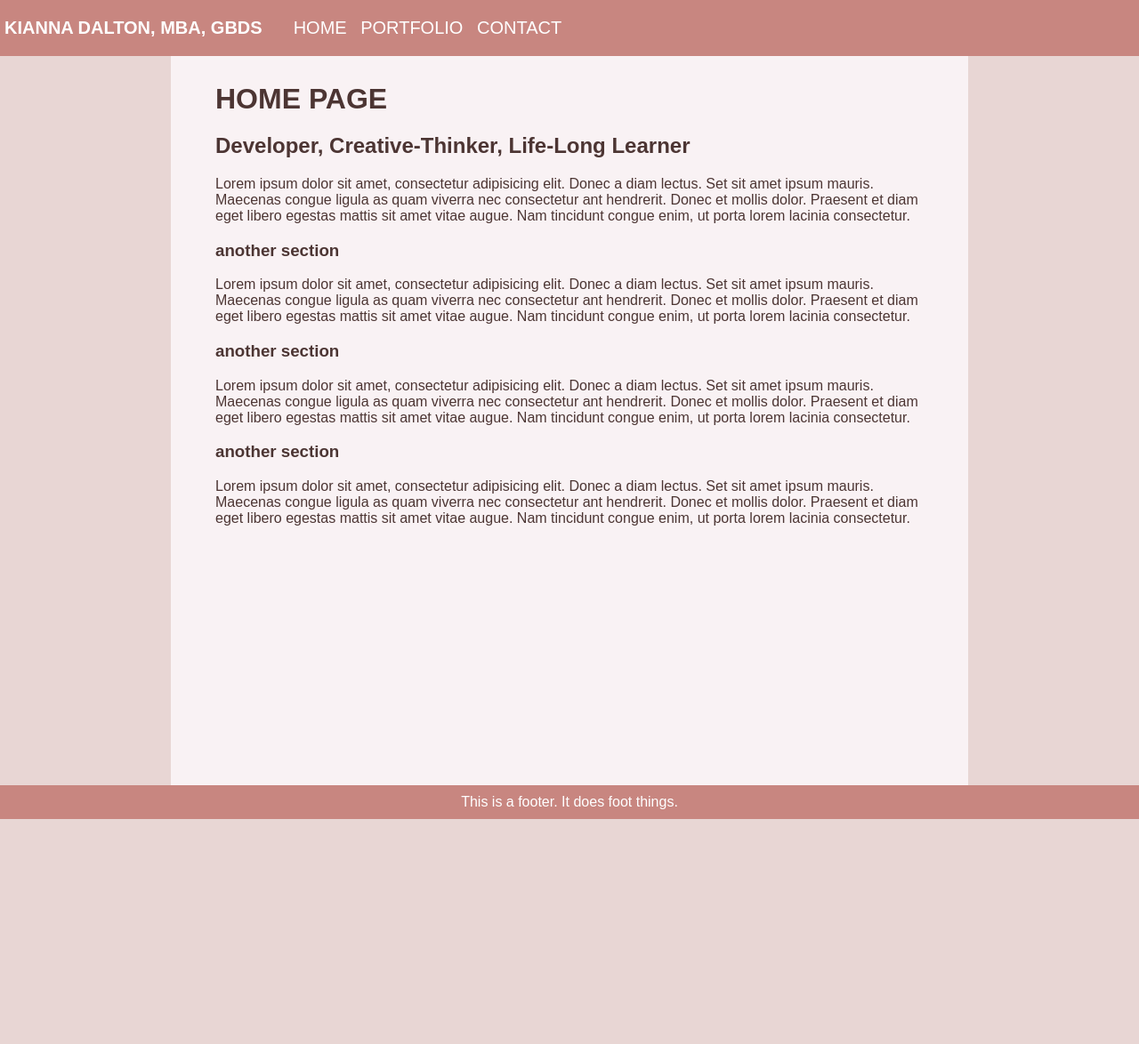
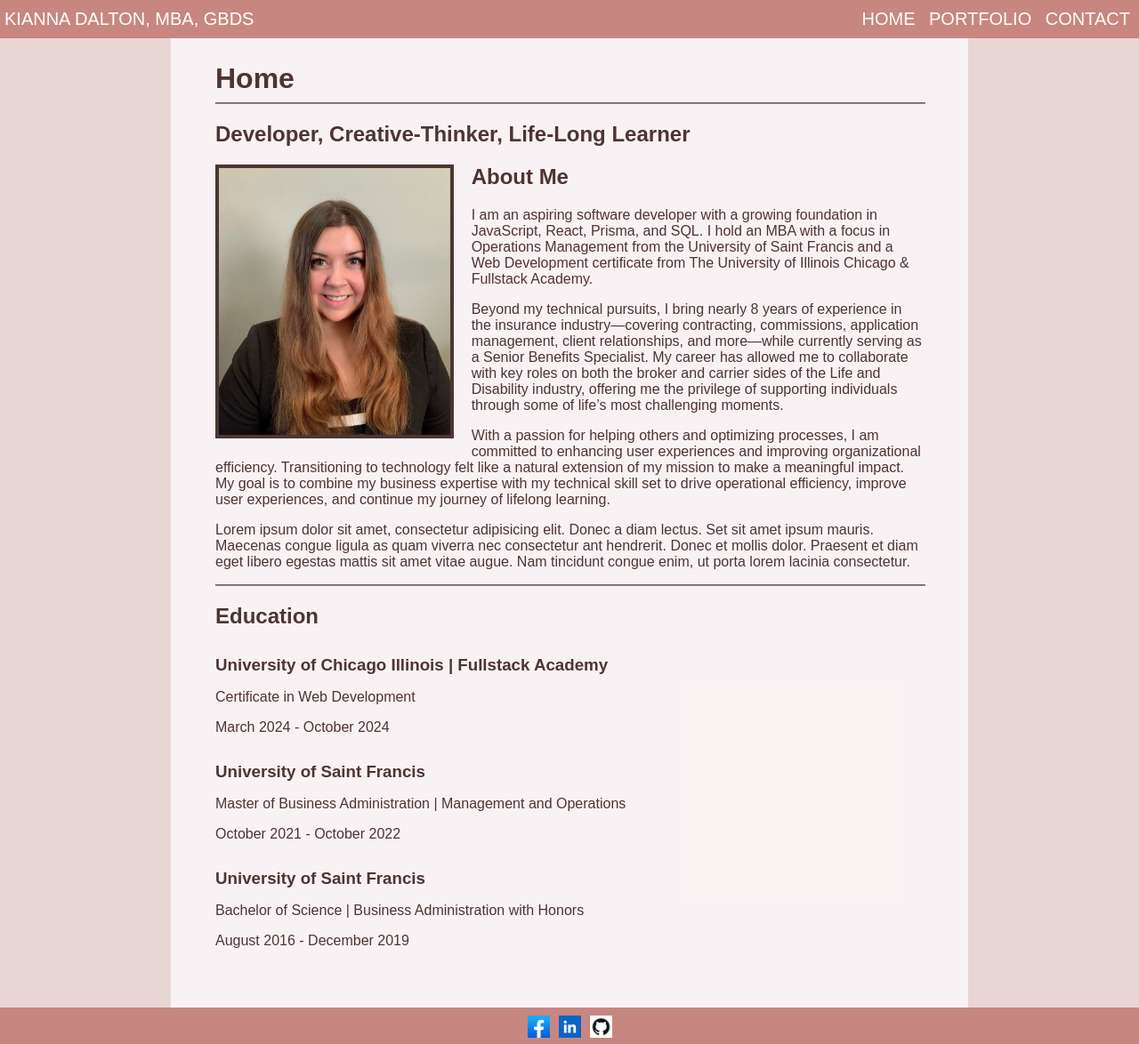
Before and after one commit to kiannadalton/Block-8---Personal-Website, a plain HTML site: page index.html in a window 1280 px wide. Shown: the whole page at 89% size. Before the commit the page ends 921 px from the top, so only its background shows below. Drawn offline with Linux system fonts and the light colour scheme.

Commit message:
completed personal website before adding flex or grid

```diff
--- a/index.html
+++ b/index.html
@@ -9,7 +9,7 @@
   <body>
     <!-- This is the navBar at the top of the screen. h1 has a nested so that the name takes users back to HOME -->
     <nav>
-      <p><a href="index.html">KIANNA DALTON, MBA, GBDS</a></p>
+      <a href="index.html">KIANNA DALTON, MBA, GBDS</a>
 
       <div class="diffLinks">
         <a href="index.html">HOME</a>
@@ -21,19 +21,28 @@
     <!-- This section is the main information of the page -->
 
     <main>
-      <h1>HOME PAGE</h1>
+      <h1>Home</h1>
+
+      <hr>
+
       <article>
         <h2>Developer, Creative-Thinker, Life-Long Learner</h2>
+
+        <div>
+          <img src="./images/homepage.jpeg" alt="Profile Picture" class="homePic portfolioPic"/>
+
+          <div>
+            <h2>About Me</h2>
+
             <p>
-          Lorem ipsum dolor sit amet, consectetur adipisicing elit. Donec a diam
-          lectus. Set sit amet ipsum mauris. Maecenas congue ligula as quam
-          viverra nec consectetur ant hendrerit. Donec et mollis dolor. Praesent
-          et diam eget libero egestas mattis sit amet vitae augue. Nam tincidunt
-          congue enim, ut porta lorem lacinia consectetur.
+                I am an aspiring software developer with a growing foundation in JavaScript, React, Prisma, and SQL. I hold an MBA with a focus in Operations Management from the University of Saint Francis and a Web Development certificate from The University of Illinois Chicago & Fullstack Academy.
             </p>
-
-        <section>
-          <h3>another section</h3>
+            <p>
+                Beyond my technical pursuits, I bring nearly 8 years of experience in the insurance industry—covering contracting, commissions, application management, client relationships, and more—while currently serving as a Senior Benefits Specialist. My career has allowed me to collaborate with key roles on both the broker and carrier sides of the Life and Disability industry, offering me the privilege of supporting individuals through some of life’s most challenging moments.
+            </p>
+            <p>
+                With a passion for helping others and optimizing processes, I am committed to enhancing user experiences and improving organizational efficiency. Transitioning to technology felt like a natural extension of my mission to make a meaningful impact. My goal is to combine my business expertise with my technical skill set to drive operational efficiency, improve user experiences, and continue my journey of lifelong learning.
+              </p>
               <p>
                 Lorem ipsum dolor sit amet, consectetur adipisicing elit. Donec a
                 diam lectus. Set sit amet ipsum mauris. Maecenas congue ligula as
@@ -41,29 +50,48 @@
                 Praesent et diam eget libero egestas mattis sit amet vitae augue.
                 Nam tincidunt congue enim, ut porta lorem lacinia consectetur.
               </p>
-        </section>
-        <section>
-          <h3>another section</h3>
-          <p>
-            Lorem ipsum dolor sit amet, consectetur adipisicing elit. Donec a
-            diam lectus. Set sit amet ipsum mauris. Maecenas congue ligula as
-            quam viverra nec consectetur ant hendrerit. Donec et mollis dolor.
-            Praesent et diam eget libero egestas mattis sit amet vitae augue.
-            Nam tincidunt congue enim, ut porta lorem lacinia consectetur.
-          </p>
-        </section>
-        <section>
-          <h3>another section</h3>
-          <p>
-            Lorem ipsum dolor sit amet, consectetur adipisicing elit. Donec a
-            diam lectus. Set sit amet ipsum mauris. Maecenas congue ligula as
-            quam viverra nec consectetur ant hendrerit. Donec et mollis dolor.
-            Praesent et diam eget libero egestas mattis sit amet vitae augue.
-            Nam tincidunt congue enim, ut porta lorem lacinia consectetur.
-          </p>
-        </section>
+
+          </div>
+
+          <hr>
+
+          <div>
+            <h2>Education</h2>
+
+            <div>
+                <h3>University of Chicago Illinois | Fullstack Academy </h3>
+                <p>Certificate in Web Development</p>
+                <p>March 2024 - October 2024</p>
+            </div>
+            <div>
+                <h3>University of Saint Francis</h3>
+                <p>Master of Business Administration | Management and Operations</p>
+                <p>October 2021 - October 2022</p>
+            </div>
+            <div>
+                <h3>University of Saint Francis</h3>
+                <p>Bachelor of Science | Business Administration with Honors</p>
+                <p> August 2016 - December 2019</p>
+            </div>
+
+          </div>
+
+        </div>
+
+
       </article>
     </main>
-    <footer>This is a footer. It does foot things.</footer>
+
+    <footer>
+        <a href="https://www.facebook.com/" target="_blank"
+          ><img src="./images/facebook.png" alt="Facebook Icon" class="logo"
+        /></a>
+        <a href="https://www.linkedin.com/in/kiannadalton/" target="_blank"
+          ><img src="./images/LinkedIn.png" alt="Facebook Icon" class="logo"
+        /></a>
+        <a href="https://github.com/kiannadalton" target="_blank"
+          ><img src="./images/github.png" alt="Facebook Icon" class="logo"
+        /></a>
+      </footer>
   </body>
 </html>
--- a/style.css
+++ b/style.css
@@ -7,7 +7,7 @@ body {
 main {
   margin: 0% 15%;
   background-color: rgba(255, 252, 254, 0.762);
-    padding: 10px 50px;
+  padding: 50px 50px;
   color: rgb(76, 53, 51);
   min-height: 100vh;
 }
@@ -19,28 +19,31 @@ h1 {
   color: rgb(76, 53, 51);
 }
 
+hr {
+    border-color: rgba(76, 53, 51, 0.568);
+    width: 100%;
+}
+
 nav {
   display: flex;
+  justify-content: space-between;
+  position: fixed;
   align-items: center;
   font-size: 20px;
   color: antiquewhite;
   background-color: rgb(200, 134, 128);
+  padding: 10px 0px;
+  width: 100%;
 }
 
 nav a {
   color: white;
-    transition: .2s linear;
+  transition: 0.2s linear;
 }
 
 nav a:hover {
-    border-bottom: .1rem solid;
+  border-bottom: 0.1rem solid;
   font-weight: bold;
-
-}
-
-nav p {
-  margin-right: 25px;
-  font-weight: bolder;
 }
 
 a {
@@ -49,18 +52,51 @@ a {
 }
 
 .diffLinks {
-  justify-content: end;
-
+    padding-right: 5px;
 }
 
-img {
+.logo {
+    height: 25px;
+}
+/* Floating left allows text to move around image */
+.portfolioPic {
   height: 200px;
-  margin-right: 15px;
+  margin-right: 20px;
+  margin-bottom: 20px;
+  float: left;
+  border: solid 4px rgb(76, 53, 51);
 }
 
-section div {
-  display: flex;
+.homePic {
+    height: 300px;
 }
+
+
+.homePage h2 {
+    width: 100%;
+}
+
+h3 {
+    margin-bottom: 0px;
+    margin-top: 30px;
+}
+
+/* Portfolio Page Code */
+
+.projectTitle {
+    margin: 15px 0px;
+}
+.projects {
+    margin-top: 0px;
+}
+
+
+
+/* Contact Page Code */
+.GetInTouch {
+    margin-top: 30px;
+}
+
 
 .selectOptions {
   font-size: 40px;
@@ -69,7 +105,7 @@ section div {
 footer {
   bottom: 0;
   width: 100%;
-  padding: 10px 0px;
+  padding: 9px 0px 3px 0px;
   background-color: rgb(200, 134, 128);
   color: white;
   display: flex;
@@ -98,11 +134,11 @@ button {
   padding: 10px;
   font-size: 15px;
   font-weight: bold;
-    transition: .2s linear;
+  transition: 0.2s linear;
 }
 
 button:hover {
-    background-color: rgb(179, 124, 119);
+  background-color: rgb(253, 175, 168);
 }
 
 /* use , and make a new line to add several tags together in one section */
@@ -112,7 +148,6 @@ select,
 textarea {
   width: 100%;
   margin: 5px 0px 15px 0px;
-
 }
 
 input[type="text"]:focus-visible,
```
Also changed, not shown: contact.html (+24 -14 lines), portfolio.html (+46 -30 lines), images/CatWebsite.png (added), images/LinkedIn.png (added), images/facebook.png (added), images/github.png (added), images/homepage.jpeg (added), images/learningskills.png (added), images/personalwebsite.png (added), kiki.jpeg (deleted). Lines whose indentation alone changed are shown as unchanged.
